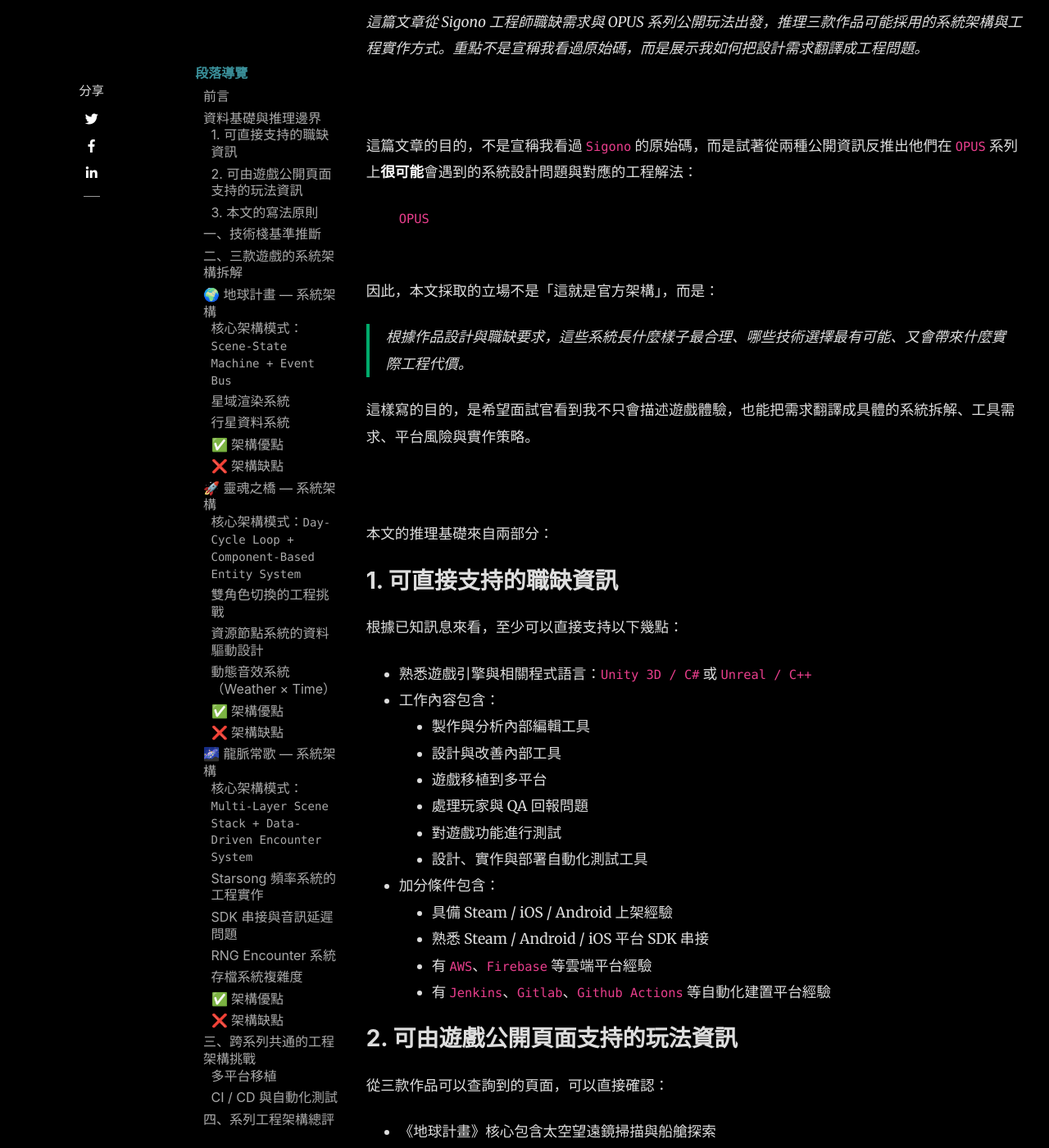
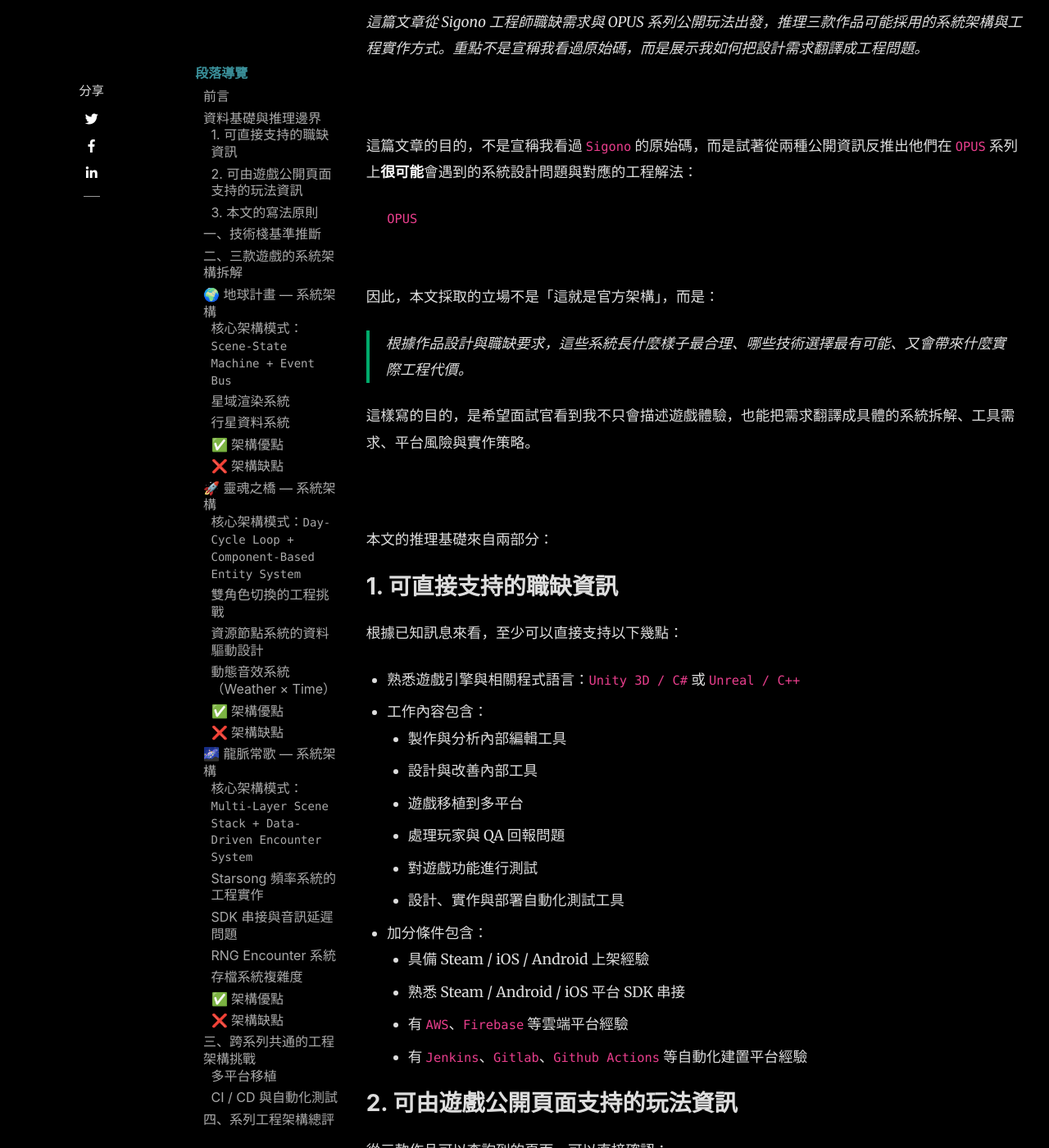
Before and after one commit to dotch01/dotch01.github.io, a Jekyll site: the page built from _posts/2026-03-23-opus-system-architecture-analysis.md, in a window 1280 px wide and 1400 px high, scrolled down 964 px. Shown: the whole window at 82% size. Built offline with Jekyll 4.4.1, drawn with Linux system fonts in a browser that asks for light colours; nearby versions of some CDN libraries; comment, search, counter and statistics services are not loaded.

Commit message:
Fixed css

```diff
--- a/assets/css/main.scss
+++ b/assets/css/main.scss
@@ -151,6 +151,54 @@
    Responsive
    ==================================== */
 
+.article-post {
+    word-break: normal;
+    overflow-wrap: break-word;
+}
+
+.article-post ol,
+.article-post ul {
+    padding-left: 1.6rem;
+}
+
+.article-post li {
+    margin-bottom: 0.45rem;
+}
+
+.article-post table {
+    display: block;
+    width: 100%;
+    max-width: 100%;
+    overflow-x: auto;
+    border-collapse: collapse;
+    margin: 1.5rem 0;
+    color: #ddd;
+    background: rgba(255, 255, 255, 0.03);
+    border: 1px solid rgba(255, 255, 255, 0.1);
+}
+
+.article-post thead {
+    background: rgba(58, 143, 153, 0.12);
+}
+
+.article-post th,
+.article-post td {
+    padding: 0.7rem 0.9rem;
+    border: 1px solid rgba(255, 255, 255, 0.08);
+    vertical-align: top;
+    white-space: normal;
+    word-break: keep-all;
+}
+
+.article-post th {
+    color: #fff;
+    font-weight: 700;
+}
+
+.article-post td {
+    color: #ddd;
+}
+
 @media (max-width: 991px) {
     .sidebar-widget {
         position: static !important;
```
